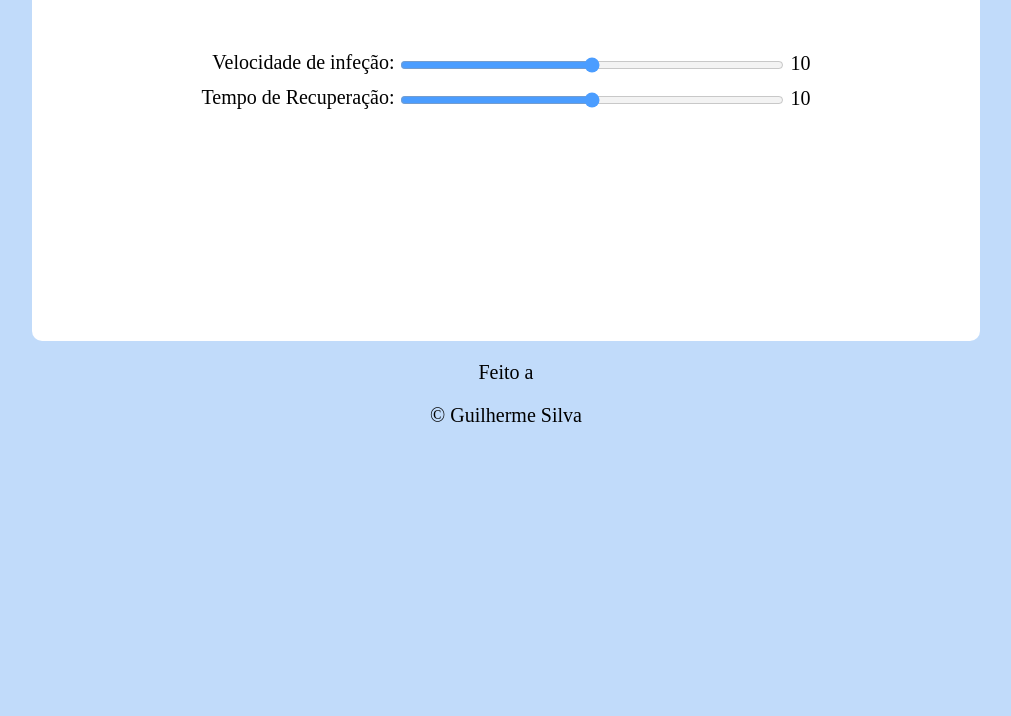
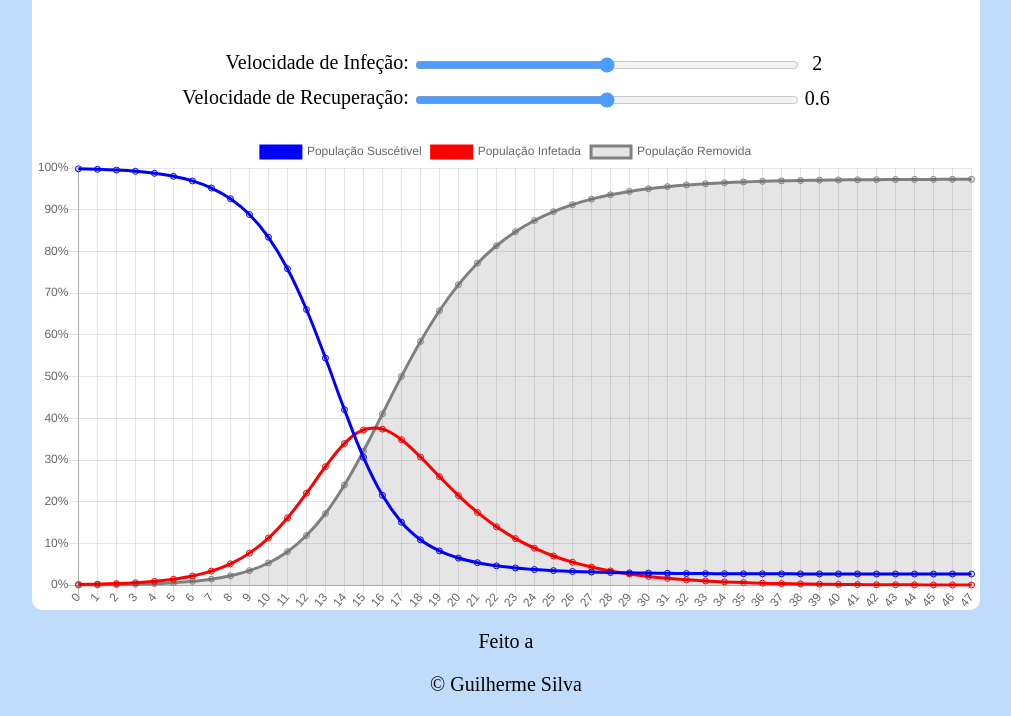
Before and after one commit to guilhermebaos/Modelo-SIR-Simples, a plain HTML site: page index.html in a window 1280 px wide. Shown: the part 90-806 px from the top of the page, without its empty margins (134-1145 px from the left). Drawn offline with nearby package versions, Linux system fonts and the light colour scheme.

Commit message:
Gráfico SIR Simples
Criação do Gráfico
Adaptação do HTML para receber o Gráfico

```diff
--- a/index.html
+++ b/index.html
@@ -16,14 +16,14 @@
         <div class="sliders">
             <table class="centered" id="sliders" >
                 <tr>
-                    <td class="slider-label"><label for="inf">Velocidade de infeção: </label></td>
-                    <td><input type="range" name="inf" id="inf" class="slider" min="0" max="20" value="10"></td>
-                    <td><p id="infValue">10</p></td>
+                    <td class="slider-label"><label for="inf">Velocidade de Infeção: </label></td>
+                    <td><input type="range" name="inf" id="inf" class="slider" min="10" max="30" value="20"></td>
+                    <td><p id="infValue">2</p></td>
                 </tr>
                 <tr>
-                    <td class="slider-label"><label for="inf">Tempo de Recuperação: </label></td>
-                    <td><input type="range" name="rec" id="rec" class="slider" min="0" max="20" value="10"></td>
-                    <td><p id="recValue">10</p></td>
+                    <td class="slider-label"><label for="inf">Velocidade de Recuperação: </label></td>
+                    <td><input type="range" name="rec" id="rec" class="slider" min="20" max="100" value="60"></td>
+                    <td><p id="recValue">0.6</p></td>
                 </tr>
             </table>
         </div>
--- a/index.js
+++ b/index.js
@@ -10,32 +10,115 @@ let recResp = document.getElementById('recValue')
 let simplesSIR = document.getElementById('simplesSIR').getContext('2d')
 
 
+
 // Obter os Valores e mostrá-los, através de Event Listeners
 infVelSlider.oninput = function atualizarInf() {
-    let infVel = infVelSlider.value
+    let infVel = infVelSlider.value / 10
     infResp.innerHTML = `${infVel}`
     atualizarSIR()
 }
 
 recVelSlider.oninput = function atualizarRec() {
-    let recVel = recVelSlider.value
+    let recVel = recVelSlider.value / 100
     recResp.innerHTML = `${recVel}`
     atualizarSIR()
 }
 
+
+
+// Atualizar o Gráfico
 function atualizarSIR() {
-    let infVel = infVelSlider.value
-    let recVel = recVelSlider.value
+    // Obter os arrays com as percentagens
+    let allDeltas = deltas()
+    let xTempo = allDeltas[0]
+    let dataSus = allDeltas[1]
+    let dataInf = allDeltas[2]
+    let dataRec = allDeltas[3]
 
-    var myChart = new Chart(simplesSIR, {
+    // Criar o gráfico
+    let graSimplesSIR = new Chart(simplesSIR, {
         type: 'line',
         data: {
-            labels: [1, 2, 3, 4, 5, 6, 7, 8, 9],
-            datasets: [{
-                data: [1, 2, 4, 3, 6, 5, 7, 8, 9],
-                label: "Africa",
-                borderColor: "#3e95cd",
-                fill: false
-              }]}
+            labels: xTempo,
+            datasets: [
+                {
+                    data: dataSus,
+                    label: 'População Suscétivel',
+                    borderColor: 'blue',
+                    fill: false
+                },
+                {
+                    data: dataInf,
+                    label: 'População Infetada',
+                    borderColor: 'red',
+                    fill: false
+                },
+                {
+                    data: dataRec,
+                    label: 'População Removida',
+                    borderColor: 'grey',
+                    fill: true
+                }
+            ]
+        },
+        options: {
+            scales: {
+                yAxes: [
+                    {
+                        ticks: {
+                            callback: function(value, index, values) {
+                                return value + '%'
+                            }
+                        }
+                    }
+                ]
+            }
+        }
     })
 }
+
+
+// Calcular a variação de cada grupo por time-step
+function deltas() {
+    // Declarar variáveis para o cálculo da percentagem da população que está em cada grupo
+    let tempo = 0
+    let tempo_max = 200
+    let sus = 0.999
+    let inf = 1 - sus
+    let rec = 0
+
+    let xTempo = []
+    let dataSus = []
+    let dataInf = []
+    let dataRec = []
+
+    let infVel = infVelSlider.value / 10
+    let recVel = recVelSlider.value / 100
+    let resol = 0.4
+
+
+    // Calcular as derivadas por time-step
+    for(let t = tempo; t < tempo_max; t++ ) {
+
+        deltaSus = (-infVel * sus * inf) * resol
+        deltaInf = (infVel * sus * inf - recVel * inf) * resol
+        deltaRec = (recVel * inf) * resol
+
+        sus += deltaSus
+        inf += deltaInf
+        rec += deltaRec
+
+        xTempo.push(t)
+        dataSus.push(sus * 100)
+        dataInf.push(inf * 100)
+        dataRec.push(rec * 100)
+
+        if (deltaSus >= -0.00001 && deltaInf <= 0.00001 && t > 30) {
+            break
+        }
+    }
+
+    return [xTempo, dataSus, dataInf, dataRec]
+}
+
+window.onload = atualizarSIR
```
